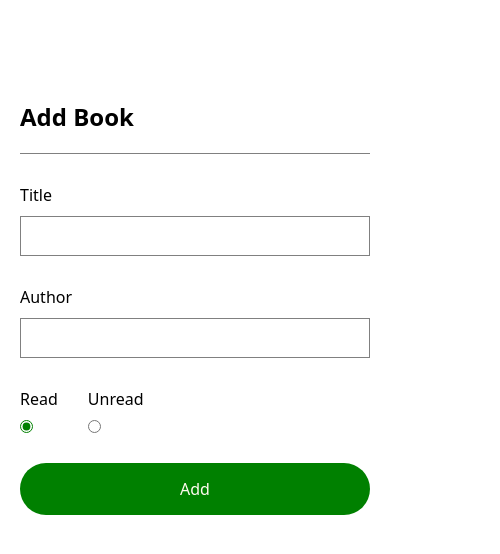
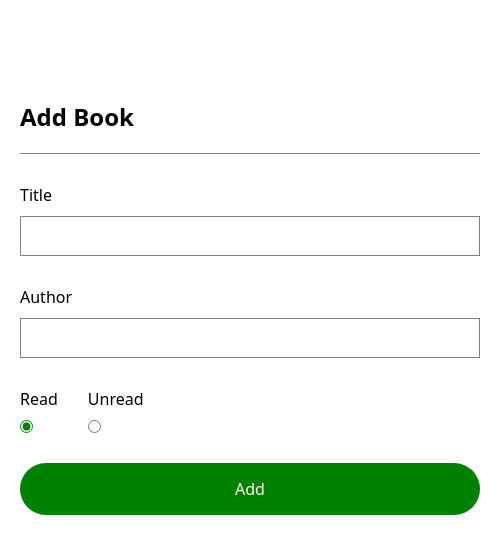
Before and after one commit to darrionn33/my-library, a plain HTML site: page index.html in a window 390 px wide. Both pictures are taken after a click on the button "New Book". Shown: the whole page, 500 px wide, since content can reach past the window. Drawn offline with Linux system fonts and the light colour scheme.

```diff
--- a/styles.css
+++ b/styles.css
@@ -60,7 +60,7 @@ body > button > svg {
   position: absolute;
   top: 0;
   left: 0;
-  width: min(100dvw, 500px);
+  width: min(900dvw, 500px);
   background-color: #fff;
   height: 100dvh;
   flex-direction: column;
```
